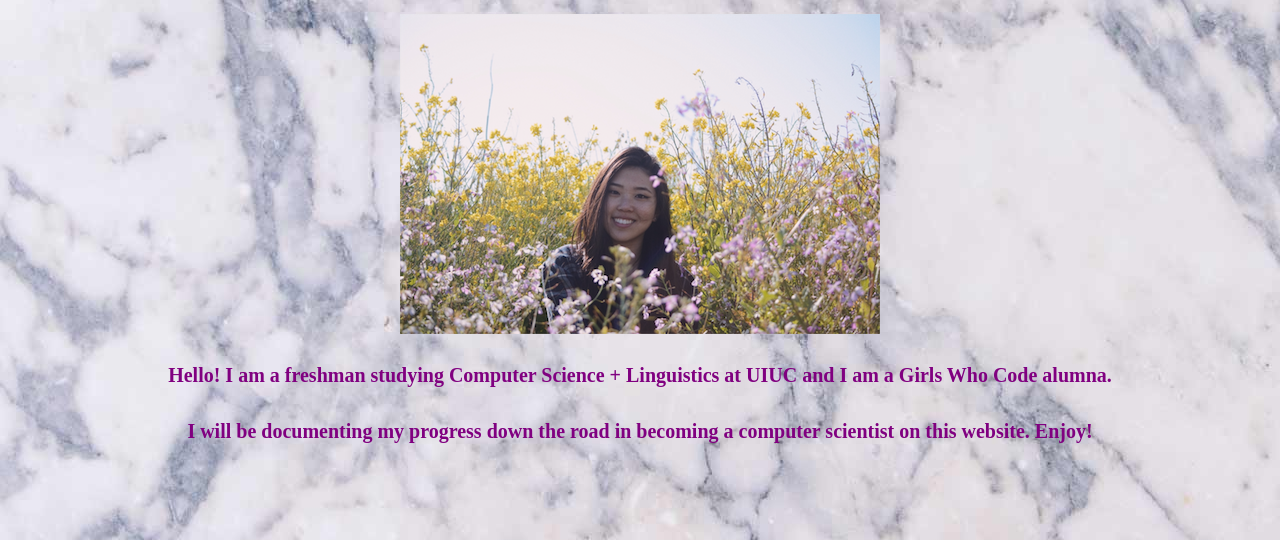
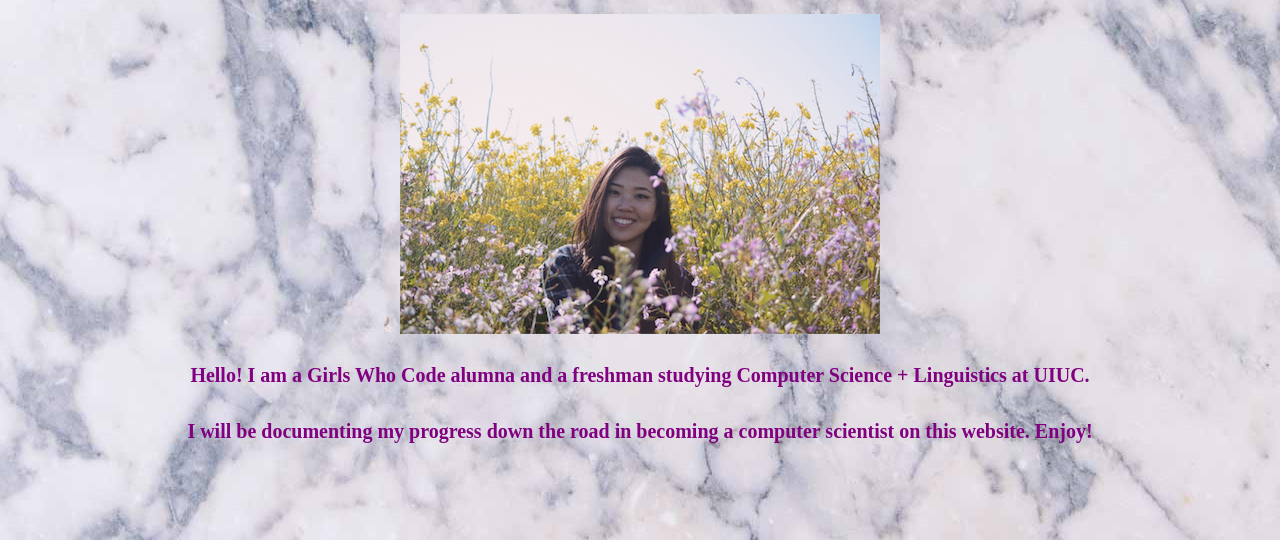
Before and after one commit to esmechang/Personal_Website, a plain HTML site: page index.html in a window 1280 px wide. Shown: the part 260-800 px from the top of the page. Drawn offline with Linux system fonts and the light colour scheme.

Commit message:
Update index.html

```diff
--- a/index.html
+++ b/index.html
@@ -25,5 +25,5 @@
         <p> </p>
         <img src = "me.png">
         <p> </p>
-        <h4 id = "pink"> Hello! I am a freshman studying Computer Science + Linguistics at UIUC and I am a Girls Who Code alumna.</h4>
+        <h4 id = "pink"> Hello! I am a Girls Who Code alumna and a freshman studying Computer Science + Linguistics at UIUC.</h4>
         <h5 id = "pink"> I will be documenting my progress down the road in becoming a computer scientist on this website. Enjoy! </h5>
```
